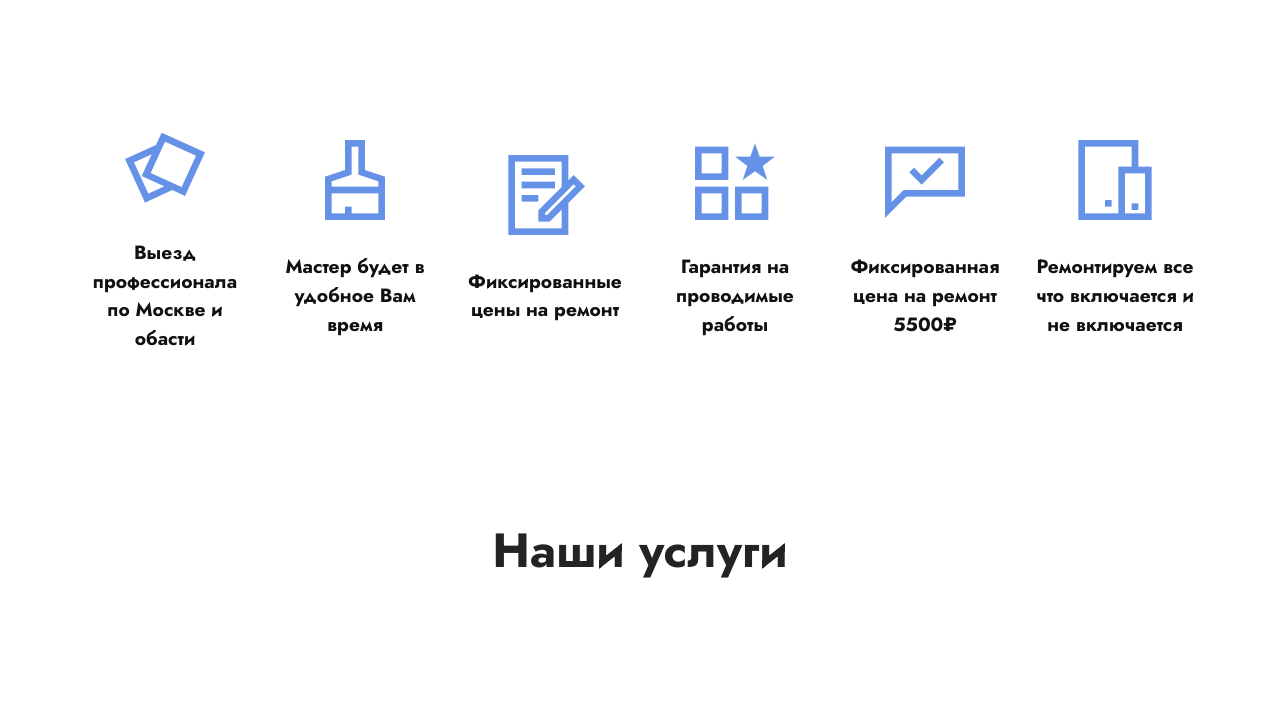
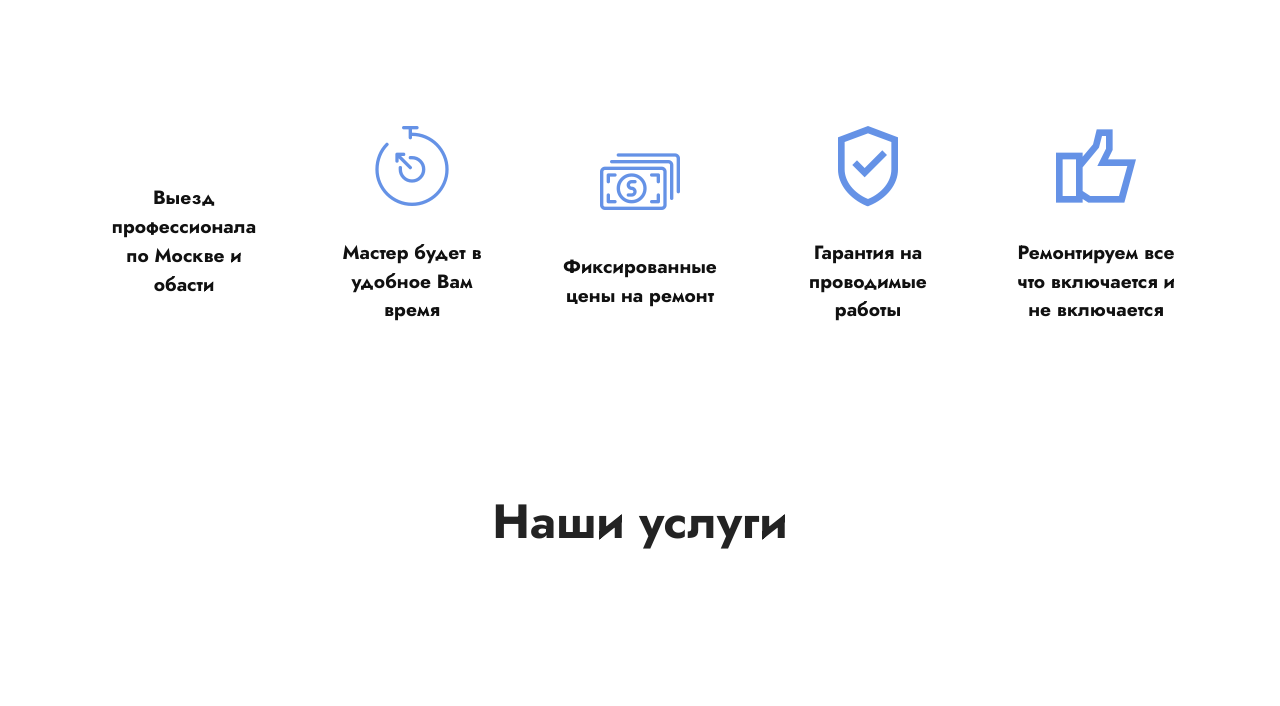
Before and after one commit to iem08/test, a plain HTML site: page index.html in a window 1280 px wide. Shown: the part 803-1509 px from the top of the page. Drawn offline with Linux system fonts and the light colour scheme; files whose address does not match are found by name.

Commit message:
Add files via upload

```diff
--- a/index.html
+++ b/index.html
@@ -13,6 +13,7 @@
   <title>Ремонт снегоуборщиков в Москве - гарантия на все работы </title>
   <link rel="stylesheet" href="assets/web/assets/mobirise-icons2/mobirise2.css">
   <link rel="stylesheet" href="assets/web/assets/mobirise-icons/mobirise-icons.css">
+  <link rel="stylesheet" href="assets/web/assets/mobirise-icons-bold/mobirise-icons-bold.css">
   <link rel="stylesheet" href="assets/tether/tether.min.css">
   <link rel="stylesheet" href="assets/bootstrap/css/bootstrap.min.css">
   <link rel="stylesheet" href="assets/bootstrap/css/bootstrap-grid.min.css">
@@ -116,7 +117,7 @@
             <div class="card col-12 col-md-4 col-lg-2 p-3">
                 <div class="card-wrapper">
                     <div class="card-box align-center">
-                        <span class="mbr-iconfont mobi-mbri-image-gallery mobi-mbri"></span>
+                        <span class="mbr-iconfont mbrib-delivery"></span>
                         <h4 class="card-title align-center mbr-black mbr-fonts-style display-7"><strong>Выезд профессионала по Москве и обасти</strong></h4>
                     </div>
                 </div>
@@ -124,7 +125,7 @@
             <div class="card p-3 col-12 col-md-4 col-lg-2">
                 <div class="card-wrapper">
                     <div class="card-box align-center">
-                        <span class="mbr-iconfont mobi-mbri-website-theme-2 mobi-mbri"></span>
+                        <span class="mbr-iconfont mbri-timer"></span>
                         <h4 class="card-title align-center mbr-black mbr-fonts-style display-7"><strong>Мастер будет в удобное Вам время</strong></h4>
                     </div>
                 </div>
@@ -132,7 +133,7 @@
             <div class="card p-3 col-12 col-md-4 col-lg-2">
                 <div class="card-wrapper">
                     <div class="card-box align-center">
-                        <span class="mbr-iconfont mobi-mbri-contact-form mobi-mbri"></span>
+                        <span class="mbr-iconfont mbri-cash"></span>
                         <h4 class="card-title align-center mbr-black mbr-fonts-style display-7"><strong>Фиксированные цены на ремонт</strong></h4>
                     </div>
                 </div>
@@ -140,7 +141,7 @@
             <div class="card p-3 col-12 col-md-4 col-lg-2">
                 <div class="card-wrapper">
                     <div class="card-box align-center">
-                        <span class="mbr-iconfont mobi-mbri-features mobi-mbri"></span>
+                        <span class="mbr-iconfont mobi-mbri-protect mobi-mbri"></span>
                         <h4 class="card-title align-center mbr-black mbr-fonts-style display-7"><strong>Гарантия на проводимые работы</strong></h4>
                     </div>
                 </div>
@@ -148,19 +149,12 @@
             <div class="card p-3 col-12 col-md-4 col-lg-2">
                 <div class="card-wrapper">
                     <div class="card-box align-center">
-                        <span class="mbr-iconfont mobi-mbri-cust-feedback mobi-mbri"></span>
-                        <h4 class="card-title align-center mbr-black mbr-fonts-style display-7"><strong>Фиксированная цена на ремонт 5500₽</strong></h4>
-                    </div>
-                </div>
-            </div>
-            <div class="card p-3 col-12 col-md-4 col-lg-2">
-                <div class="card-wrapper">
-                    <div class="card-box align-center">
-                        <span class="mbr-iconfont mobi-mbri-devices mobi-mbri"></span>
+                        <span class="mbr-iconfont mobi-mbri-like mobi-mbri"></span>
                         <h4 class="card-title align-center mbr-black mbr-fonts-style display-7"><strong>Ремонтируем все что включается и не включается</strong></h4>
                     </div>
                 </div>
             </div>
+
         </div>
     </div>
 </section>
@@ -195,7 +189,7 @@
                         <h6 class="item-subtitle mbr-fonts-style mt-1 display-7"><strong>5500₽</strong></h6>
                         <p class="mbr-text mbr-fonts-style mt-3 display-7">Подробнее --&gt;</p>
                     </div>
-                    <div class="mbr-section-btn item-footer mt-2"><a href="index.html#form7-p" class="btn item-btn btn-primary display-7" target="_blank">Получить консультацию</a></div>
+                    <div class="mbr-section-btn item-footer mt-2"><a href="" class="btn item-btn btn-primary display-7" target="_blank">Получить консультацию</a></div>
                 </div>
             </div>
             <div class="item features-image сol-12 col-md-6 col-lg-4">
@@ -2707,7 +2701,7 @@
         </div>
         <div class="row justify-content-center mt-4">
             <div class="col-lg-8 mx-auto mbr-form" data-form-type="formoid">
-                <form action="https://mobirise.eu/" method="POST" class="mbr-form form-with-styler mx-auto" data-form-title="Form Name"><input type="hidden" name="email" data-form-email="true" value="dCCtueuSTp6y/6s5AKmAEESDQEQnJIrrf52JsT6jNNbGJT9r8XDXVFcLYqEzCnIeDAuYNqcapQKqVEPQ2M9vsTgdZFaIBoWQMU7p6x3MYnbcjt435hDAERJ87LhqmOs8">
+                <form action="https://mobirise.eu/" method="POST" class="mbr-form form-with-styler mx-auto" data-form-title="Form Name"><input type="hidden" name="email" data-form-email="true" value="sMw5iHzWErzAEcwiH5dVXopbfVqwl9+kDBuxqj4XPMuukBeqbqs42YzyvGSb/2zKGjJ0QAtsKYYBDs/94oDM8swv4JWTNSYXb8mZJYThxdjXvsrt7wqGMwh4Oq9boQlD">
 
                     <div class="row">
                         <div hidden="hidden" data-form-alert="" class="alert alert-success col-12">Спасибо за обращение! Оператор скоро вас перезвонит!</div>
@@ -2777,7 +2771,7 @@
 
         </div>
     </div>
-</section><section style="background-color: #fff; font-family: -apple-system, BlinkMacSystemFont, 'Segoe UI', 'Roboto', 'Helvetica Neue', Arial, sans-serif; color:#aaa; font-size:12px; padding: 0; align-items: center; display: flex;"><a href="https://mobirise.site/i" style="flex: 1 1; height: 3rem; padding-left: 1rem;"></a><p style="flex: 0 0 auto; margin:0; padding-right:1rem;">Created with <a href="https://mobirise.site/b" style="color:#aaa;">Mobirise</a> site template</p></section><script src="assets/web/assets/jquery/jquery.min.js"></script>  <script src="assets/popper/popper.min.js"></script>  <script src="assets/tether/tether.min.js"></script>  <script src="assets/bootstrap/js/bootstrap.min.js"></script>  <script src="assets/smoothscroll/smooth-scroll.js"></script>  <script src="assets/dropdown/js/nav-dropdown.js"></script>  <script src="assets/dropdown/js/navbar-dropdown.js"></script>  <script src="assets/touchswipe/jquery.touch-swipe.min.js"></script>  <script src="assets/mbr-switch-arrow/mbr-switch-arrow.js"></script>  <script src="assets/formstyler/jquery.formstyler.js"></script>  <script src="assets/formstyler/jquery.formstyler.min.js"></script>  <script src="assets/datepicker/jquery.datetimepicker.full.js"></script>  <script src="assets/theme/js/script.js"></script>  <script src="assets/formoid/formoid.min.js"></script>
+</section><section style="background-color: #fff; font-family: -apple-system, BlinkMacSystemFont, 'Segoe UI', 'Roboto', 'Helvetica Neue', Arial, sans-serif; color:#aaa; font-size:12px; padding: 0; align-items: center; display: flex;"><a href="https://mobirise.site/c" style="flex: 1 1; height: 3rem; padding-left: 1rem;"></a><p style="flex: 0 0 auto; margin:0; padding-right:1rem;">The <a href="https://mobirise.site/e" style="color:#aaa;">web page</a> was started with Mobirise</p></section><script src="assets/web/assets/jquery/jquery.min.js"></script>  <script src="assets/popper/popper.min.js"></script>  <script src="assets/tether/tether.min.js"></script>  <script src="assets/bootstrap/js/bootstrap.min.js"></script>  <script src="assets/smoothscroll/smooth-scroll.js"></script>  <script src="assets/dropdown/js/nav-dropdown.js"></script>  <script src="assets/dropdown/js/navbar-dropdown.js"></script>  <script src="assets/touchswipe/jquery.touch-swipe.min.js"></script>  <script src="assets/mbr-switch-arrow/mbr-switch-arrow.js"></script>  <script src="assets/formstyler/jquery.formstyler.js"></script>  <script src="assets/formstyler/jquery.formstyler.min.js"></script>  <script src="assets/datepicker/jquery.datetimepicker.full.js"></script>  <script src="assets/theme/js/script.js"></script>  <script src="assets/formoid/formoid.min.js"></script>
 
 
 </body>
```
